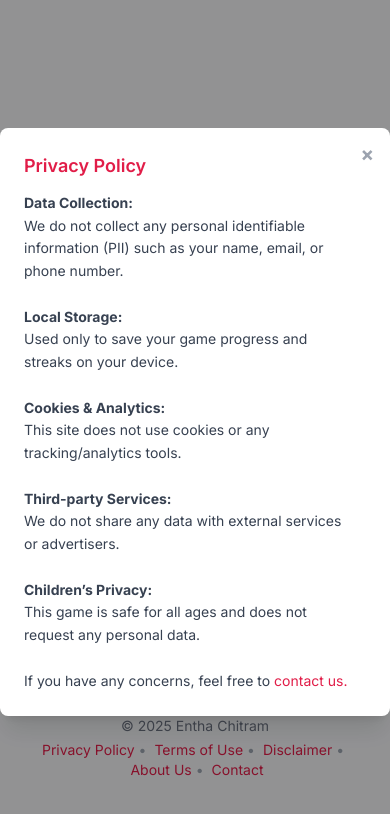
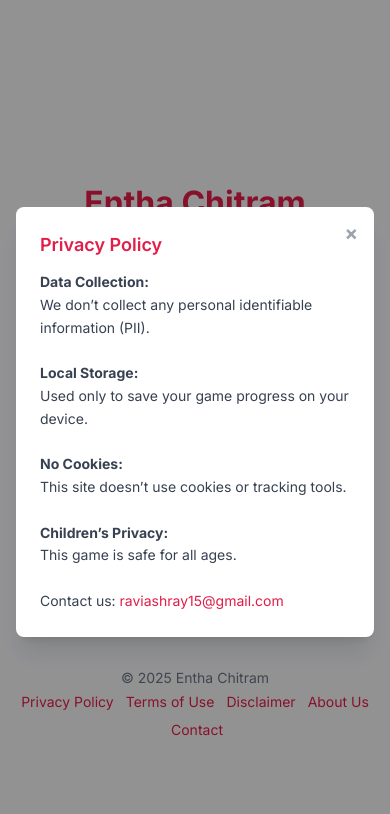
Before and after one commit to RaviAshray15/entha-chitram, a React (Vite) app: page / in a window 390 px wide. Both pictures are taken after a click on the button "Privacy Policy". Shown: the top 814 px of the page. Built offline with nearby package versions, Linux system fonts and the light colour scheme.

Commit message:
Made Home page responsive

```diff
--- a/src/components/Home.jsx
+++ b/src/components/Home.jsx
@@ -39,79 +39,72 @@ function Home() {
     'Privacy Policy': (
       <>
         <strong>Data Collection:</strong><br />
-        We do not collect any personal identifiable information (PII) such as your name, email, or phone number. <br /><br />
+        We don’t collect any personal identifiable information (PII).<br /><br />
         <strong>Local Storage:</strong><br />
-        Used only to save your game progress and streaks on your device. <br /><br />
-        <strong>Cookies & Analytics:</strong><br />
-        This site does not use cookies or any tracking/analytics tools. <br /><br />
-        <strong>Third-party Services:</strong><br />
-        We do not share any data with external services or advertisers. <br /><br />
+        Used only to save your game progress on your device.<br /><br />
+        <strong>No Cookies:</strong><br />
+        This site doesn’t use cookies or tracking tools.<br /><br />
         <strong>Children’s Privacy:</strong><br />
-        This game is safe for all ages and does not request any personal data. <br /><br />
-        If you have any concerns, feel free to <a href='mailto:raviashray15@gmail.com' className='text-rose-600 hover:underline'>contact us.</a>
+        This game is safe for all ages.<br /><br />
+        Contact us: <a href='mailto:raviashray15@gmail.com' className='text-rose-600 hover:underline'>raviashray15@gmail.com</a>
       </>
     ),
     'Terms of Use': (
       <>
         <strong>Acceptable Use:</strong><br />
-        Use this game only for personal and non-commercial purposes. <br />
-        Do not attempt to hack, disrupt, or exploit the game. <br />
-        Respect all users — avoid harmful, offensive, or abusive behavior. <br /><br />
+        Use for personal, non-commercial fun.<br />
+        Don’t hack, disrupt, or exploit the game.<br /><br />
         <strong>Liability:</strong><br />
-        The game is provided “as is” without warranties of any kind. <br />
-        We are not liable for any damages resulting from using the game. <br /><br />
+        Provided “as is”. No warranties.<br /><br />
         <strong>Changes:</strong><br />
-        Terms may be updated at any time without prior notice.
+        Terms may change at any time.
       </>
     ),
     'Disclaimer': (
       <>
-        Entha Chitram! is a fan-made project created for entertainment and educational purposes. <br /><br />
-        We are not affiliated with any film production companies or streaming platforms. <br /><br />
-        All movie references are used under fair use as part of a guessing game. <br /><br />
-        This project was inspired by <a href='https://kodle.in' className='text-rose-600 hover:underline'>Kodle.in</a> to celebrate Telugu movie culture.
+        Entha Chitram! is a fan-made game for fun & learning.<br /><br />
+        Not affiliated with film companies or platforms.<br />
+        All movie hints fall under fair use.<br /><br />
+        Inspired by <a href="https://kodle.in" className="text-rose-600 hover:underline">Kodle.in</a> for Telugu movie fans.
       </>
     ),
     'About Us': (
       <>
-        We are a team of Telugu movie fans who wanted to create a fun daily game. <br /><br />
-        This is a tribute to the joy of classic and modern Tollywood films. <br /><br />
-        Our goal is to bring the community together through daily movie challenges.
+        A small team of Telugu movie lovers!<br /><br />
+        Built with love for Tollywood culture.<br />
+        Let’s celebrate movies, one guess at a time.
       </>
     ),
     'Contact': (
       <>
-        <strong>Contact Us:</strong><br />
-        Have feedback, questions, or ideas? <br /><br />
-        Email us at: <a href="mailto:raviashray15@gmail.com" className="text-rose-600 underline">raviashray15@gmail.com</a>
+        Got feedback or ideas?<br /><br />
+        Email us: <a href="mailto:raviashray15@gmail.com" className="text-rose-600 underline">raviashray15@gmail.com</a>
       </>
     )
   };
 
   return (
-    <div className="min-h-screen flex flex-col font-['Inter'] bg-gray-100 px-4 relative">
-      {/* Font import */}
-      <style>
-        {`@import url('https://fonts.googleapis.com/css2?family=Inter:wght@400;600;700&display=swap');
-          ::selection {
-            background-color: #e11d48;
-            color: white;
-          }`}
-      </style>
+    <div className="min-h-screen flex flex-col bg-gray-100 px-4 sm:px-6 md:px-8 py-6 font-['Inter'] text-gray-800 relative">
+      {/* Font & Selection */}
+      <style>{`
+        @import url('https://fonts.googleapis.com/css2?family=Inter:wght@400;600;700&display=swap');
+        ::selection { background-color: #e11d48; color: white; }
+      `}</style>
 
       {/* Main Content */}
-      <main className="flex-1 flex flex-col justify-center items-center text-center transition-all duration-300 ease-out">
-        <h1 className="text-[clamp(2rem,5vw,3rem)] font-extrabold text-rose-600">
+      <main className="flex-1 flex flex-col justify-center items-center text-center">
+        <h1 className="text-[clamp(2rem,8vw,3rem)] font-extrabold text-rose-600">
           Entha Chitram
         </h1>
-        <h2 className="text-[clamp(1.1rem,2.5vw,1.25rem)] text-gray-600 mt-2">
+        <h2 className="text-[clamp(1.1rem,5vw,1.25rem)] text-gray-600 mt-2">
           A Daily Telugu Movie Guessing Game
         </h2>
-        <p className="text-base text-gray-600 leading-relaxed mt-4 max-w-xl">
-          Every day, guess a mystery Telugu movie using the clues. <br />
-          Guess by using as few hints as possible<br />
-          But, Hey! Don't google it! Ok?😂
+        <p className="text-base sm:text-[15px] text-gray-600 leading-relaxed mt-4 max-w-xl px-2">
+          Every day, guess a mystery Telugu movie using clues. <br />
+          Try using as few hints as possible. <br />
+          But hey — no Googling it, ok? 😂
         </p>
+
         <Link to="/calendar">
           <button className="mt-8 px-8 py-3 text-white text-base font-medium rounded-lg bg-rose-600 hover:bg-rose-700 transition duration-200">
             Play Now
@@ -120,19 +113,19 @@ function Home() {
       </main>
 
       {/* Footer */}
-      <footer className="text-center text-sm text-gray-500 pb-16">
+      <footer className="text-center text-sm text-gray-500 mt-12 pb-20">
         <p className="mb-1">© 2025 Entha Chitram</p>
-        <div className="space-x-1 flex flex-wrap justify-center">
+        <div className="space-x-1 flex flex-wrap justify-center gap-2">
           {footerLinks.map((text, i) => (
             <span key={text}>
               <button
                 onClick={() => setModalType(text)}
-                className="text-rose-600 transition underline-offset-2 hover:underline"
+                className="text-rose-600 underline-offset-2 hover:underline transition"
               >
                 {text}
               </button>
               {i < footerLinks.length - 1 && (
-                <span className="mx-1 text-gray-400">•</span>
+                <span className="mx-1 text-gray-400 hidden sm:inline">•</span>
               )}
             </span>
           ))}
@@ -141,15 +134,15 @@ function Home() {
 
       {/* Modal */}
       {modalType && (
-        <div className="fixed inset-0 z-50 flex items-center justify-center bg-black bg-opacity-40 transition duration-300 ease-out">
+        <div className="fixed inset-0 z-50 flex items-center justify-center bg-black bg-opacity-40">
           <div
             ref={modalRef}
-            className="bg-white max-w-lg w-full rounded-lg p-6 shadow-xl text-left relative font-normal text-sm animate-fade-in"
+            className="bg-white max-w-md w-full mx-4 rounded-lg p-6 shadow-xl text-left relative text-sm animate-fade-in max-h-[80vh] overflow-y-auto"
           >
             <h2 className="text-lg font-semibold text-rose-600 mb-3">
               {modalType}
             </h2>
-            <div className="text-gray-700 leading-relaxed max-h-[60vh] overflow-y-auto pr-2 whitespace-pre-line">
+            <div className="text-gray-700 leading-relaxed whitespace-pre-line">
               {modalContent[modalType]}
             </div>
             <button
@@ -163,9 +156,8 @@ function Home() {
         </div>
       )}
 
-      {/* Tailwind animation */}
-      <style>
-        {`
+      {/* Animations */}
+      <style>{`
         @keyframes fadeIn {
           from { opacity: 0; transform: scale(0.96); }
           to { opacity: 1; transform: scale(1); }
@@ -173,8 +165,7 @@ function Home() {
         .animate-fade-in {
           animation: fadeIn 0.35s ease-out;
         }
-        `}
-      </style>
+      `}</style>
     </div>
   );
 }
```
Lines whose indentation alone changed are shown as unchanged.
